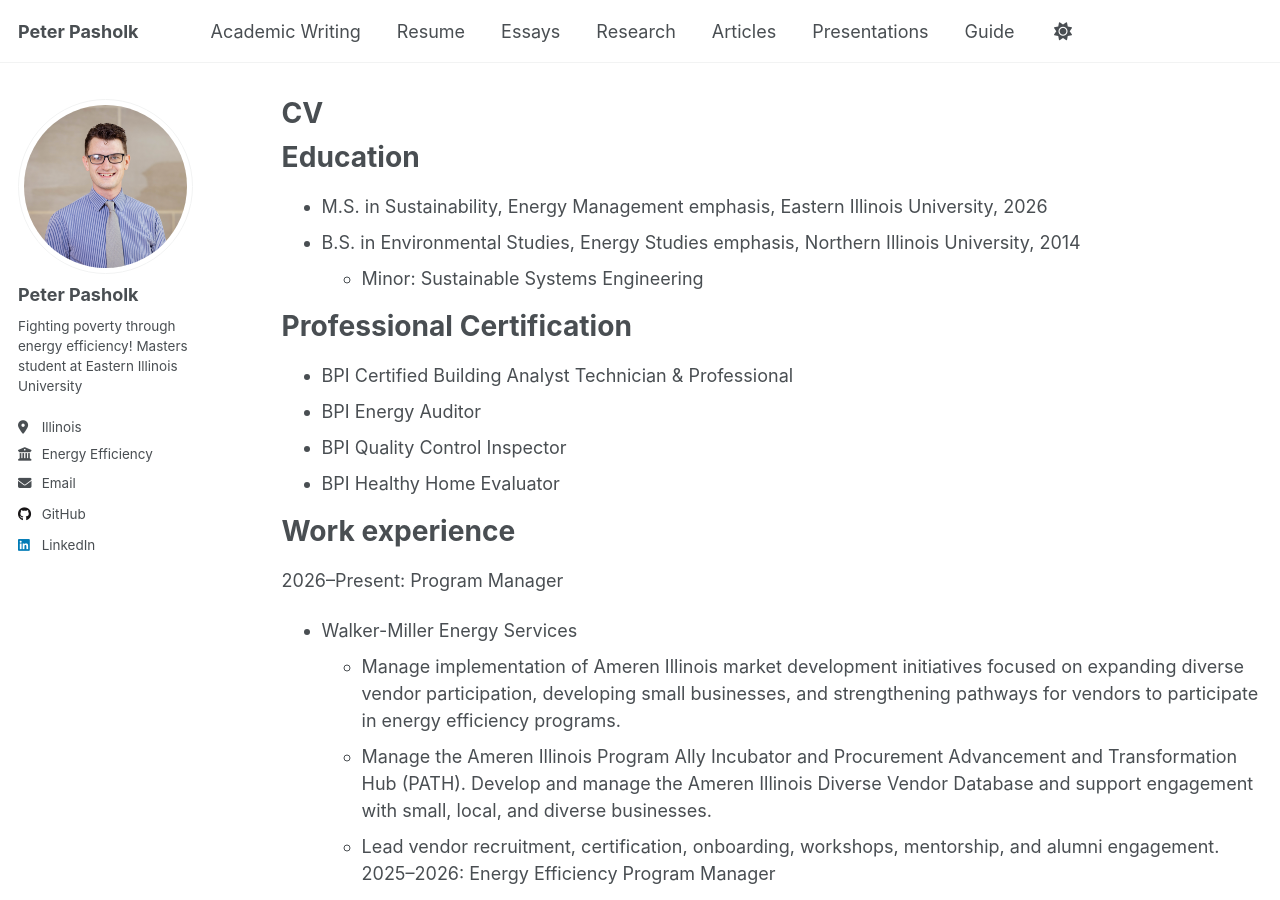
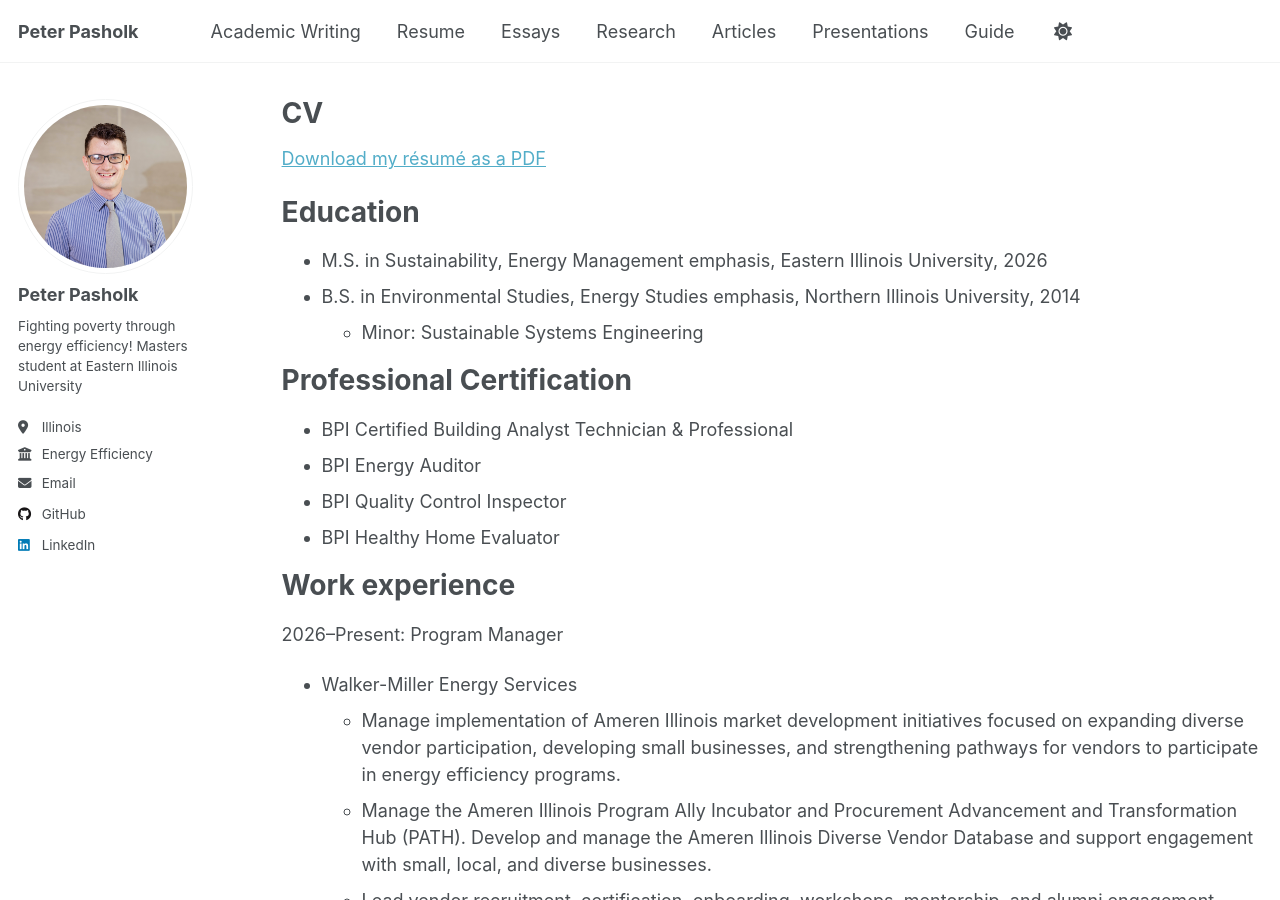
Before and after one commit to ppasholk/ppasholk.github.io, a Jekyll site: the page built from _pages/cv.md, in a window 1280 px wide and 900 px high. Built offline with Jekyll 4.4.1, drawn with Linux system fonts in a browser that asks for light colours; a script that is not in the unit is left out.

Commit message:
Add PDF download link for résumé
Added a link to download the résumé as a PDF.

```diff
--- a/_pages/cv.md
+++ b/_pages/cv.md
@@ -8,6 +8,8 @@
 ---
 
 {% include base_path %}
+
+[Download my résumé as a PDF](http://ppasholk.github.io/files/PasholkResume.pdf)
 
 Education
 ======
```
